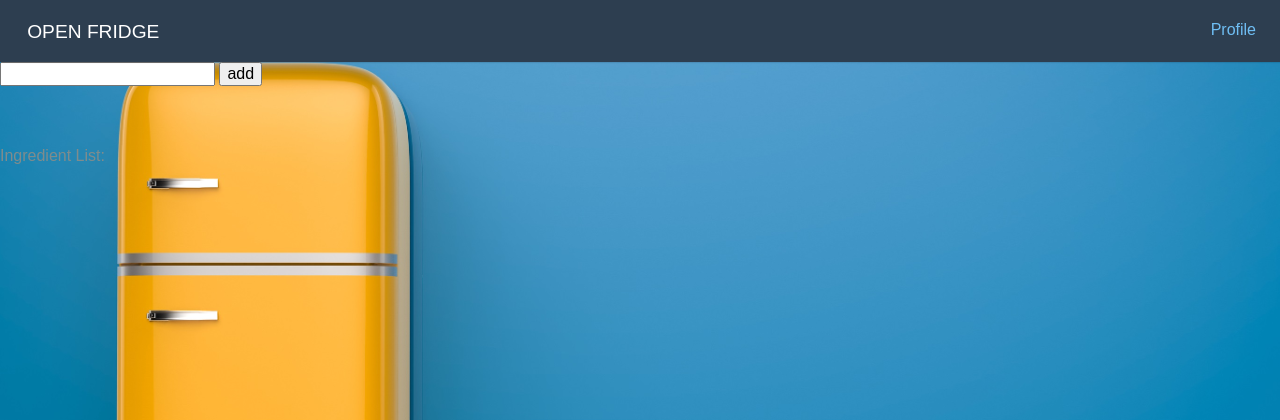
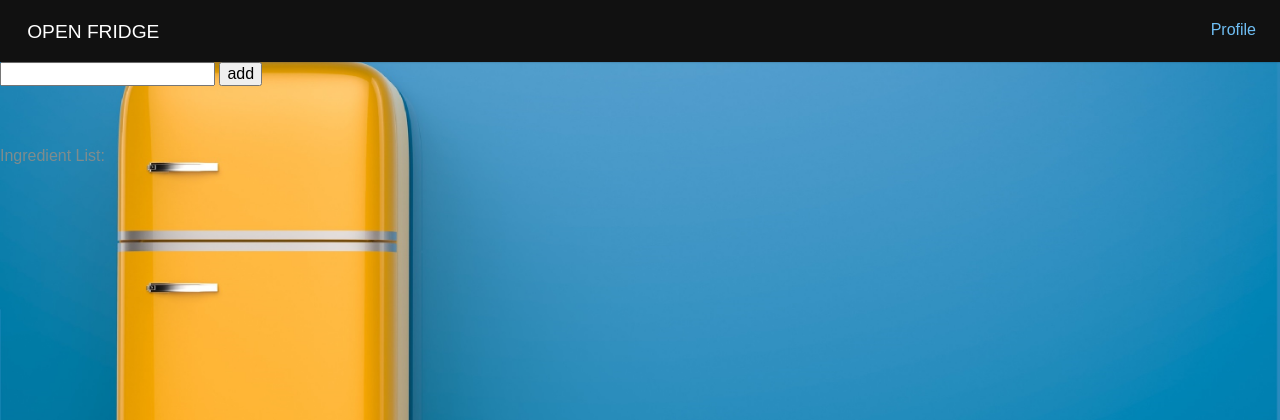
Before and after one commit to melheins/open-fridge-web-app, a PHP site: page /main-input.html in a window 1280 px wide. Shown: the top 420 px of the page. Run offline with PHP 8.4, Linux system fonts and the light colour scheme; some libraries are stand-ins or nearby versions.

Commit message:
background tweaks, fonts added

```diff
--- a/assets/css/style.css
+++ b/assets/css/style.css
@@ -1,15 +1,11 @@
 
 body {
-	background-image: url("../images/yellow-fridge.jpg");
+	background-image: url("../images/yellow-fridge2.jpg");
 	background-size: cover;
 }
 
 .main-body {
     margin-top: 60px;
-}
-
-.header {
-	background-color: : #111;
 }
 
 
@@ -111,7 +107,8 @@ a.pure-button-primary {
     box-shadow: 0 1px 1px rgba(0,0,0, 0.10);
 }
 .home-menu {
-    background: #2d3e50;
+    background: #111;
+    font-family: font-family: 'Sonsie One', cursive;
 }
 .pure-menu.pure-menu-fixed {
     /* Fixed menus normally have a border at the bottom. */
--- a/index.html
+++ b/index.html
@@ -8,6 +8,8 @@
     <meta name="viewport" content="width=device-width, initial-scale=1.0">
     <!-- Link to Normalize.css -->
     <link rel="stylesheet" href="https://unpkg.com/purecss@1.0.0/build/base-min.css">
+    <!-- Link to Google Fonts -->
+    <link href="https://fonts.googleapis.com/css?family=Combo|Devonshire|Shadows+Into+Light|Sonsie+One" rel="stylesheet">
     <!-- Link to Pure -->
     <link rel="stylesheet" href="https://unpkg.com/purecss@1.0.0/build/pure-min.css"
           integrity="sha384-nn4HPE8lTHyVtfCBi5yW9d20FjT8BJwUXyWZT9InLYax14RDjBj46LmSztkmNP9w" crossorigin="anonymous">
@@ -15,10 +17,8 @@
     <link rel="stylesheet" href="https://unpkg.com/purecss@1.0.0/build/grids-responsive-min.css">
     <!-- Link to My CSS -->
     <link rel="stylesheet" type="text/css" href="assets/css/style.css">
-
     <!-- Link to Firebase -->
     <script src="https://www.gstatic.com/firebasejs/4.4.0/firebase.js"></script>
-
     <!-- Link to jQuery -->
     <script src="https://ajax.googleapis.com/ajax/libs/jquery/3.2.1/jquery.min.js"></script>
 </head>
```
Also changed, not shown: assets/images/yellow-fridge.jpg, assets/images/yellow-fridge2.jpg (added).
